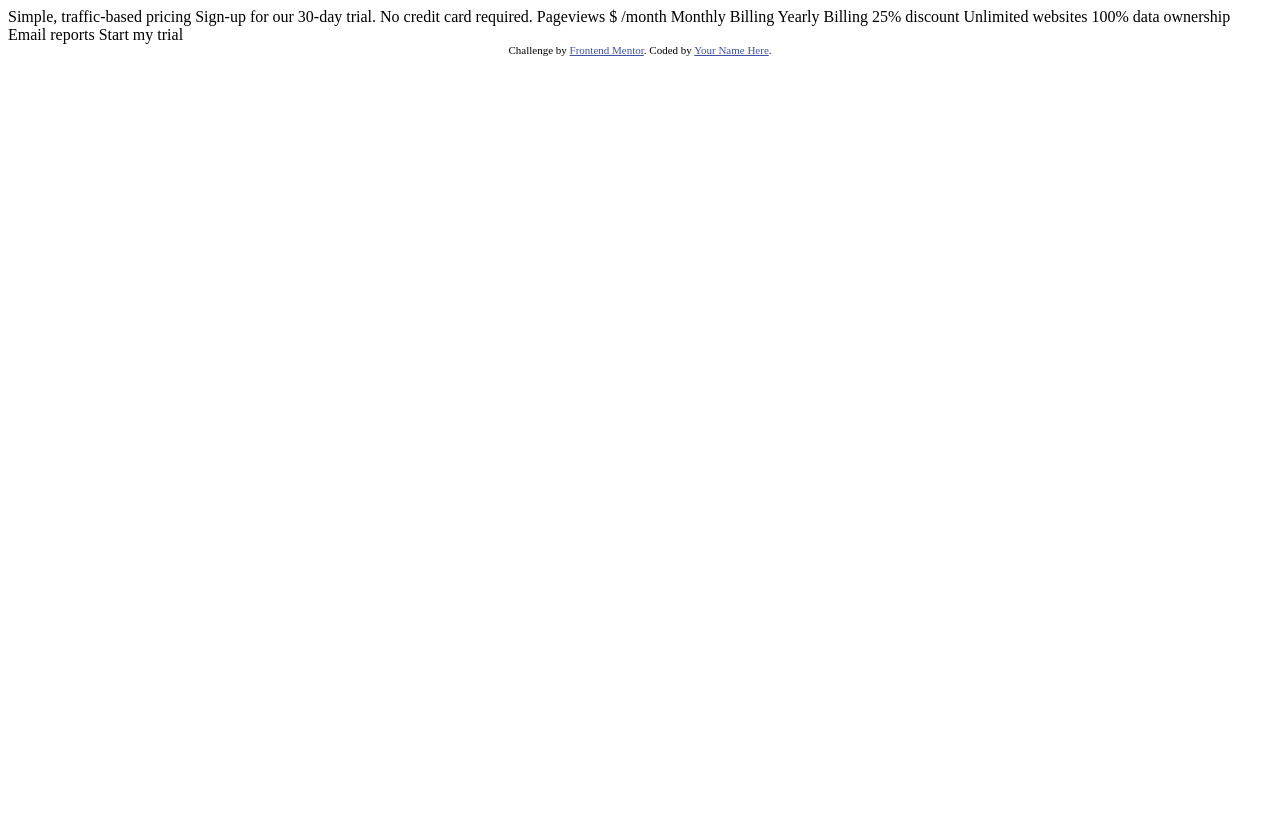
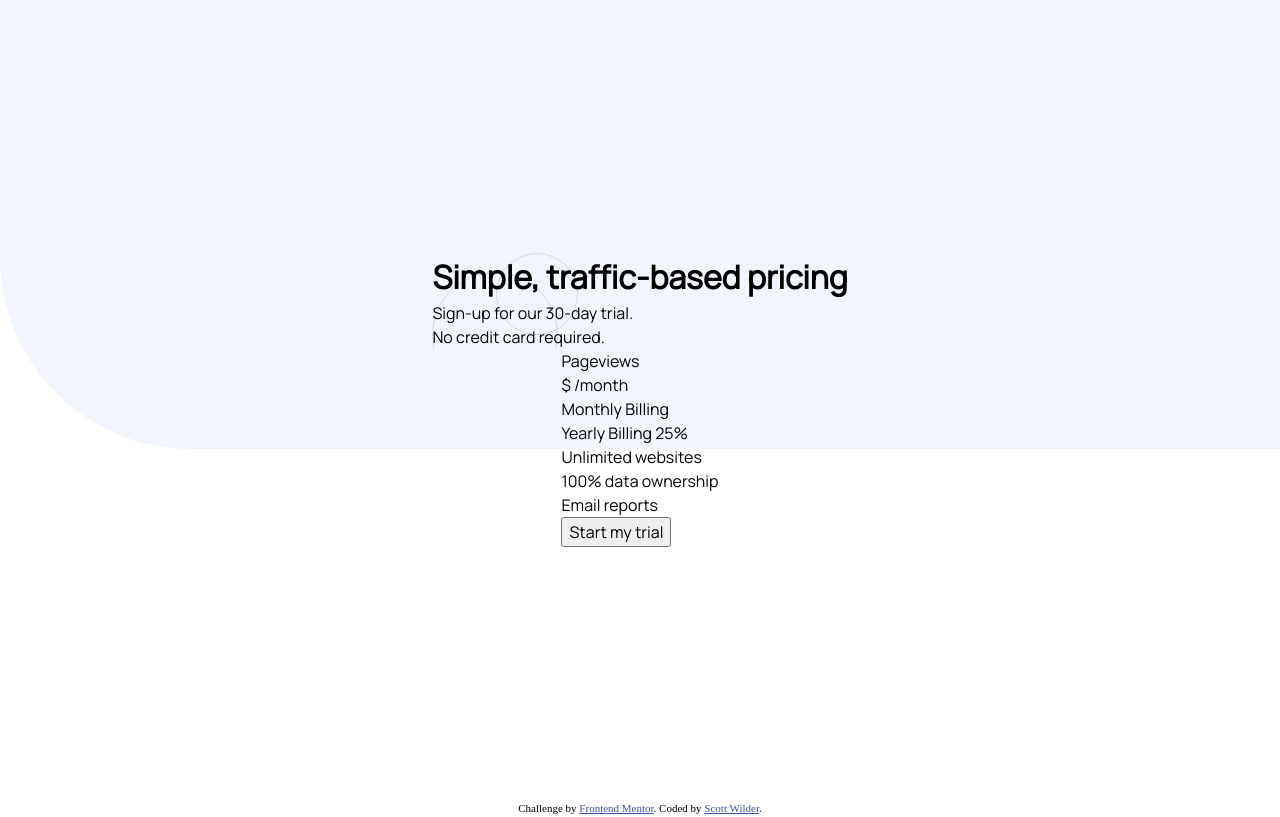
Before and after one commit to Scott-Wilder/fem-interactive-pricing-component, a plain HTML site: page index.html in a window 1280 px wide. Drawn offline with Linux system fonts and the light colour scheme.

Commit message:
style: Feature and updates related to styling

```diff
--- a/index.html
+++ b/index.html
@@ -1,39 +1,54 @@
 <!DOCTYPE html>
 <html lang="en">
   <head>
-  <meta charset="UTF-8">
-  <meta name="viewport" content="width=device-width, initial-scale=1.0"> <!-- displays site properly based on user's device -->
+    <meta charset="UTF-8" />
+    <meta name="viewport" content="width=device-width, initial-scale=1.0" />
+    <!-- displays site properly based on user's device -->
 
-  <link rel="icon" type="image/png" sizes="32x32" href="./images/favicon-32x32.png">
+    <link
+      rel="icon"
+      type="image/png"
+      sizes="32x32"
+      href="./images/favicon-32x32.png"
+    />
+    <link rel="stylesheet" href="styles.css" />
 
     <title>Frontend Mentor | Interactive pricing component</title>
 
     <!-- Feel free to remove these styles or customise in your own stylesheet 👍 -->
     <style>
-    .attribution { font-size: 11px; text-align: center; }
-    .attribution a { color: hsl(228, 45%, 44%); }
+      .attribution {
+        font-size: 11px;
+        text-align: center;
+      }
+      .attribution a {
+        color: hsl(228, 45%, 44%);
+      }
     </style>
   </head>
   <body>
-
-  Simple, traffic-based pricing
-  Sign-up for our 30-day trial. No credit card required.
-
-  Pageviews
-  $ /month
-
-  Monthly Billing
-  Yearly Billing 25% discount
-
-  Unlimited websites
-  100% data ownership
-  Email reports
-
-  Start my trial
-
+    <main class="container">
+      <div class="header">
+        <h1>Simple, traffic-based pricing</h1>
+        <p>Sign-up for our 30-day trial.</p>
+        <p>No credit card required.</p>
+      </div>
+      <article class="hero">
+        <p>Pageviews</p>
+        <p>$ /month</p>
+        <p>Monthly Billing</p>
+        <p>Yearly Billing 25%</p>
+        <p>Unlimited websites</p>
+        <p>100% data ownership</p>
+        <p>Email reports</p>
+        <button>Start my trial</button>
+      </article>
+    </main>
     <div class="attribution">
-    Challenge by <a href="https://www.frontendmentor.io?ref=challenge" target="_blank">Frontend Mentor</a>.
-    Coded by <a href="#">Your Name Here</a>.
+      Challenge by
+      <a href="https://www.frontendmentor.io?ref=challenge" target="_blank"
+        >Frontend Mentor</a
+      >. Coded by <a href="#">Scott Wilder</a>.
     </div>
   </body>
 </html>
--- /dev/null
+++ b/styles.css
@@ -0,0 +1,94 @@
+@import url("https://fonts.googleapis.com/css?family=Manrope");
+/*RESET CSS Start*/
+
+/* Box sizing rules */
+*,
+*::before,
+*::after {
+  box-sizing: border-box;
+}
+
+/* Remove default margin */
+body,
+h1,
+h2,
+h3,
+h4,
+p,
+figure,
+blockquote,
+dl,
+dd {
+  margin: 0;
+}
+
+/* Remove list styles on ul, ol elements with a list role, which suggests default styling will be removed */
+ul[role="list"],
+ol[role="list"] {
+  list-style: none;
+}
+
+/* Set core root defaults */
+html:focus-within {
+  scroll-behavior: smooth;
+}
+
+/* Set core body defaults */
+body {
+  min-height: 100vh;
+  text-rendering: optimizeSpeed;
+  line-height: 1.5;
+}
+
+/* A elements that don't have a class get default styles */
+a:not([class]) {
+  text-decoration-skip-ink: auto;
+}
+
+/* Make images easier to work with */
+img,
+picture {
+  max-width: 100%;
+  display: block;
+}
+
+/* Inherit fonts for inputs and buttons */
+input,
+button,
+textarea,
+select {
+  font: inherit;
+}
+
+/* Remove all animations, transitions and smooth scroll for people that prefer not to see them */
+@media (prefers-reduced-motion: reduce) {
+  html:focus-within {
+    scroll-behavior: auto;
+  }
+
+  *,
+  *::before,
+  *::after {
+    animation-duration: 0.01ms !important;
+    animation-iteration-count: 1 !important;
+    transition-duration: 0.01ms !important;
+    scroll-behavior: auto !important;
+  }
+}
+/*RESET CSS End*/
+
+/*Mobile View*/
+main {
+  background-image: url(images/bg-pattern.svg);
+  background-repeat: no-repeat;
+  min-height: 100vh;
+  display: flex;
+  flex-direction: column;
+  justify-content: center;
+  align-items: center;
+  font-family: Manrope;
+}
+.header {
+  background-image: url(images/pattern-circles.svg);
+  background-repeat: no-repeat;
+}
```
Lines whose indentation alone changed are shown as unchanged.
